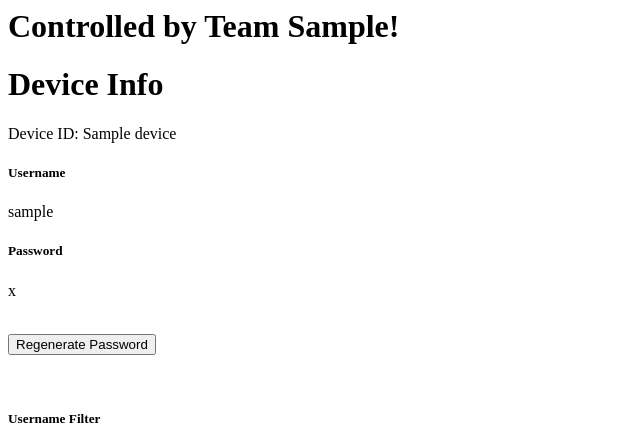
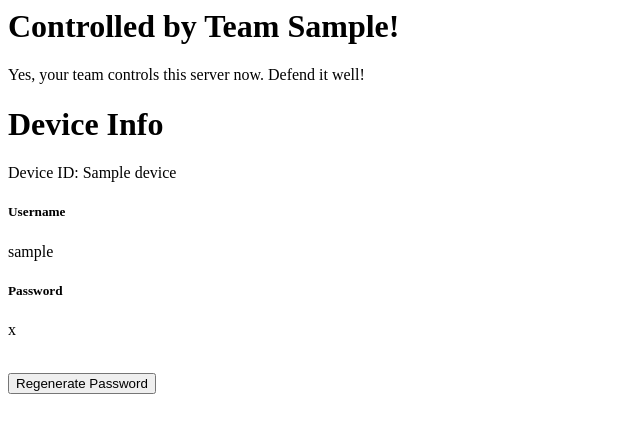
Before and after one commit to LivelyCarpet87/PivotingSQLiKotH, a Python web app: template templates/loggedIn.html in a window 1280 px wide. Shown: the top 425 px of the page, without its empty margins (0-640 px from the left). Run offline with Jinja, Linux system fonts and the light colour scheme; the template is opened without the code that fills it: most values are stand-ins (such as "Sample title", 1, 10 or a date in 2020).

Commit message:
Who controls server reminders.

```diff
--- a/templates/loggedIn.html
+++ b/templates/loggedIn.html
@@ -8,6 +8,7 @@
     </script>
     {% endif %}
     <h1>Controlled by Team {{controlledBy.capitalize()}}!</h1>
+    <p>Yes, your team controls this server now. Defend it well!</p>
     <h1>Device Info</h1>
     <p>Device ID: {{device}}</p>
     <h5>Username</h5>
```
